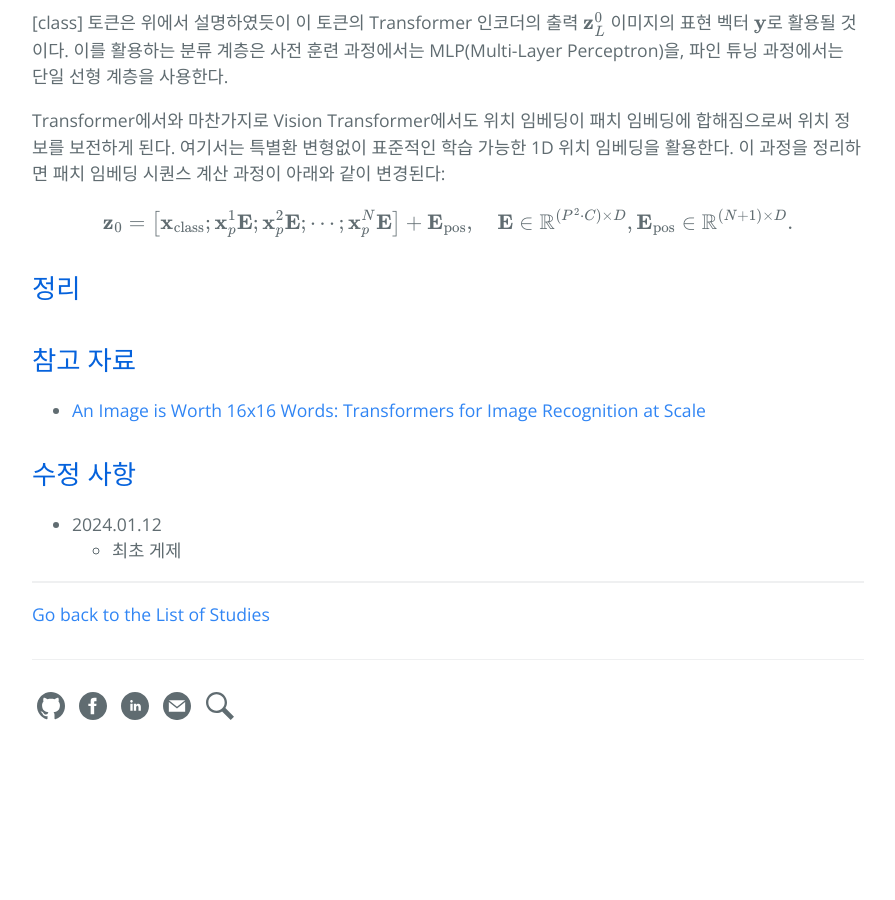
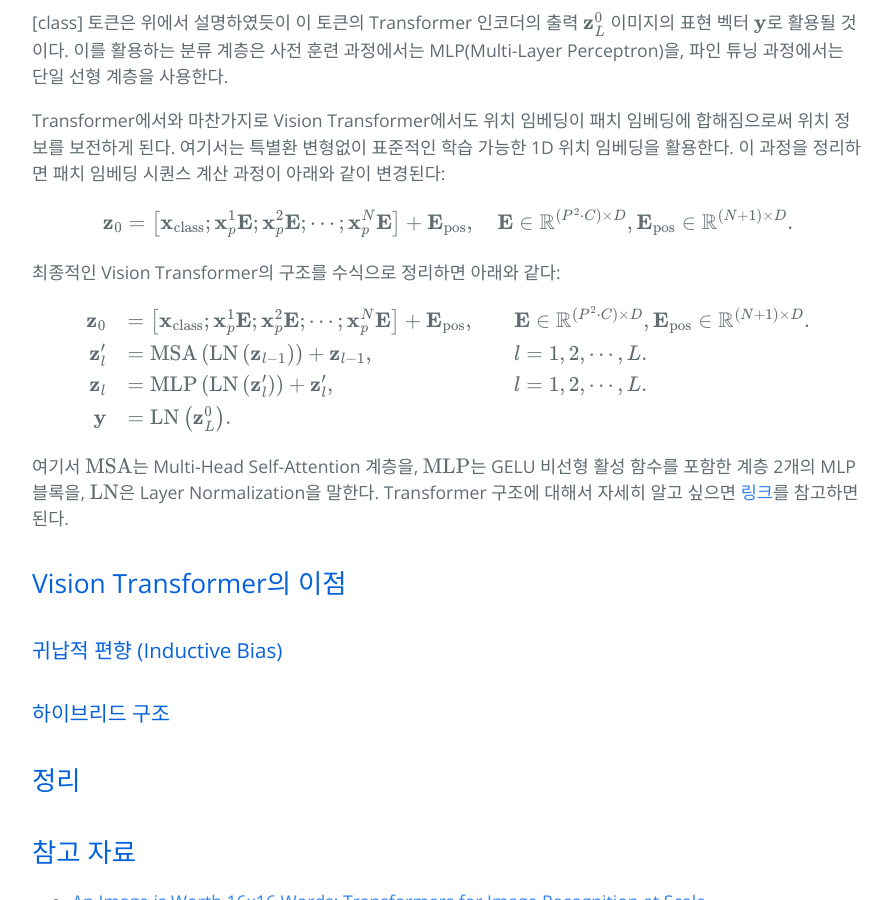
Before and after one commit to hcnoh/hcnoh.github.io, a Jekyll site: the page built from drafts/2024-01-17-vlm-02.md, in a window 1280 px wide and 900 px high, scrolled down 2064 px. Shown: the whole window, without its empty margins (192-1087 px from the left). Built offline with Jekyll 4.4.1, drawn with Linux system fonts in a browser that asks for light colours; comment, search, counter and statistics services are not loaded; before the commit the page ends 2838 px from its top, so only the background shows below that.

Commit message:
vlm 02 작업중

```diff
--- a/drafts/2024-01-17-vlm-02.md
+++ b/drafts/2024-01-17-vlm-02.md
@@ -65,6 +65,32 @@ $$
 \mathbf{z}_0 = \left[ \mathbf{x}_\text{class} ; \mathbf{x}_p^1 \mathbf{E} ; \mathbf{x}_p^2 \mathbf{E} ; \cdots ; \mathbf{x}_p^N \mathbf{E} \right] + \mathbf{E}_\text{pos}, \quad \mathbf{E} \in \mathbb{R}^{(P^2 \cdot C) \times D}, \mathbf{E}_\text{pos} \in \mathbb{R}^{(N+1) \times D}.
 $$
 
+최종적인 Vision Transformer의 구조를 수식으로 정리하면 아래와 같다:
+
+$$
+\begin{array}{rll}
+\mathbf{z}_0
+& = \left[ \mathbf{x}_\text{class} ; \mathbf{x}_p^1 \mathbf{E} ; \mathbf{x}_p^2 \mathbf{E} ; \cdots ; \mathbf{x}_p^N \mathbf{E} \right] + \mathbf{E}_\text{pos},
+\quad & \mathbf{E} \in \mathbb{R}^{(P^2 \cdot C) \times D}, \mathbf{E}_\text{pos} \in \mathbb{R}^{(N+1) \times D}. \\
+\mathbf{z}_l'
+& = \text{MSA} \left( \text{LN} \left( \mathbf{z}_{l - 1} \right) \right) + \mathbf{z}_{l - 1},
+\quad & l = 1, 2, \cdots, L. \\
+\mathbf{z}_l
+& = \text{MLP} \left( \text{LN} \left( \mathbf{z}_l' \right) \right) + \mathbf{z}_l',
+\quad & l = 1, 2, \cdots, L. \\
+\mathbf{y}
+& = \text{LN} \left( \mathbf{z}_L^0 \right).
+\end{array}
+$$
+
+여기서 $$\text{MSA}$$는 Multi-Head Self-Attention 계층을, $$\text{MLP}$$는 GELU 비선형 활성 함수를 포함한 계층 2개의 MLP 블록을, $$\text{LN}$$은 Layer Normalization을 말한다. Transformer 구조에 대해서 자세히 알고 싶으면 [링크](https://hcnoh.github.io/2023-02-25-nlp-03)를 참고하면 된다.
+
+## Vision Transformer의 이점
+
+### 귀납적 편향 (Inductive Bias)
+
+### 하이브리드 구조
+
 ## 정리
 
 ## 참고 자료
```
